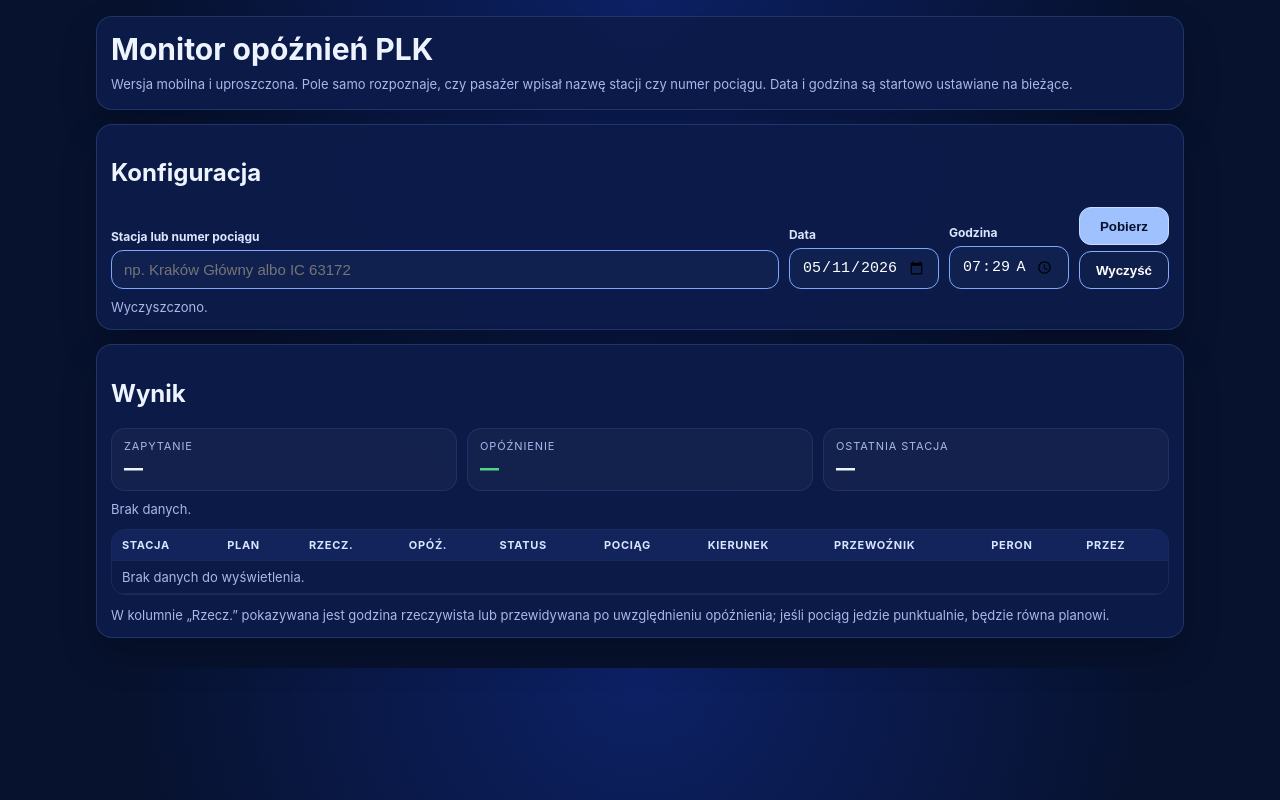
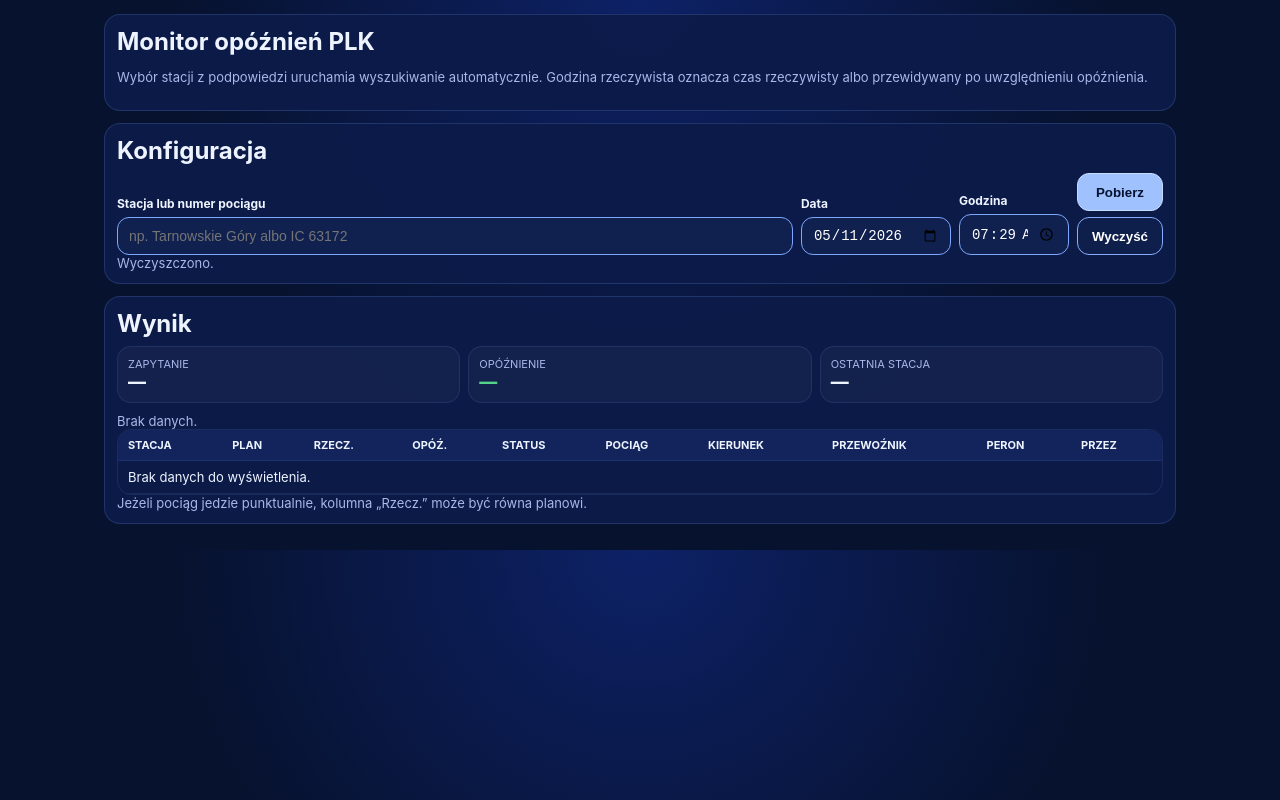
Before and after one commit to rafstak-afk/train-delay-monitor, a plain HTML site: page index.html in a window 1280 px wide. Both pictures are taken after a click on the button "Wyczyść". Drawn offline with Linux system fonts and the light colour scheme.

Commit message:
Refactor HTML structure and update styles

```diff
--- a/index.html
+++ b/index.html
@@ -5,358 +5,58 @@
   <meta name="viewport" content="width=device-width, initial-scale=1">
   <title>Monitor opóźnień PLK</title>
   <style>
-    :root {
-      --bg:#07122f;
-      --panel:#0d1b4a;
-      --panel-2:#13265f;
-      --line:#28408c;
-      --text:#eef4ff;
-      --muted:#a8b8ea;
-      --good:#54d48a;
-      --warn:#ffcf57;
-      --bad:#ff7a7a;
-      --accent:#78a9ff;
-      --accent-2:#9ec0ff;
-      --radius:16px;
-    }
-    * { box-sizing:border-box; }
-    body {
-      margin:0;
-      font-family:Inter,system-ui,sans-serif;
-      background:radial-gradient(circle at top, #0d2166 0%, var(--bg) 55%);
-      color:var(--text);
-    }
-    .wrap {
-      max-width:1120px;
-      margin:0 auto;
-      padding:16px;
-    }
-    .card {
-      background:rgba(13,27,74,.94);
-      border:1px solid rgba(120,169,255,.18);
-      border-radius:var(--radius);
-      box-shadow:0 18px 36px rgba(0,0,0,.22);
-      padding:14px;
-      margin-bottom:14px;
-    }
-    h1 { margin:0 0 8px; font-size:30px; }
-    .lead { margin:0; color:var(--muted); font-size:13px; line-height:1.5; }
-    .grid {
-      display:grid;
-      grid-template-columns:minmax(0,2fr) 150px 120px auto;
-      gap:10px;
-      align-items:end;
-    }
-    .field label {
-      display:block;
-      margin-bottom:6px;
-      color:#dbe6ff;
-      font-size:12px;
-      font-weight:700;
-    }
-    input {
-      width:100%;
-      min-height:38px;
-      border-radius:12px;
-      border:1px solid #7ea7ff;
-      background:#10214f;
-      color:#fff;
-      padding:10px 12px;
-      font-size:15px;
-    }
-    .actions { display:grid; gap:6px; }
-    button {
-      min-height:38px;
-      border-radius:12px;
-      border:1px solid transparent;
-      font-weight:800;
-      cursor:pointer;
-      padding:0 16px;
-    }
-    .primary { background:#9fc2ff; color:#06122f; border-color:#c8dcff; }
-    .secondary { background:#0f1f4b; border-color:#88adff; color:#ffffff; }
-    .status { margin-top:10px; color:var(--muted); font-size:13px; }
-    .stats {
-      display:grid;
-      grid-template-columns:repeat(3,1fr);
-      gap:10px;
-      margin-bottom:10px;
-    }
-    .stat {
-      background:rgba(255,255,255,.03);
-      border:1px solid rgba(120,169,255,.12);
-      border-radius:14px;
-      padding:10px 12px;
-    }
-    .stat .k { color:var(--muted); font-size:11px; text-transform:uppercase; letter-spacing:.08em; }
-    .stat .v { font-size:19px; font-weight:800; margin-top:4px; }
-    .stat .ok { color:var(--good); }
-    .meta {
-      display:flex;
-      justify-content:space-between;
-      gap:10px;
-      flex-wrap:wrap;
-      color:var(--muted);
-      font-size:13px;
-      margin:8px 0 12px;
-    }
-    .table-wrap {
-      overflow:auto;
-      border:1px solid rgba(120,169,255,.12);
-      border-radius:14px;
-    }
-    table {
-      width:100%;
-      border-collapse:collapse;
-      min-width:930px;
-      font-size:13px;
-    }
-    th, td {
-      padding:8px 10px;
-      border-bottom:1px solid rgba(120,169,255,.1);
-      text-align:left;
-      vertical-align:top;
-      white-space:nowrap;
-    }
-    th {
-      font-size:11px;
-      text-transform:uppercase;
-      letter-spacing:.06em;
-      color:#d8e5ff;
-      background:#12245b;
-      position:sticky;
-      top:0;
-    }
-    td.compact { white-space:normal; line-height:1.25; min-width:110px; }
-    .pill {
-      display:inline-block;
-      border-radius:999px;
-      padding:3px 8px;
-      font-size:11px;
-      font-weight:700;
-      background:rgba(255,255,255,.08);
-    }
-    .delay-ok { color:var(--good); }
-    .delay-bad { color:var(--warn); }
-    a { color:#dcb9ff; }
-    .portal { margin-top:12px; font-size:13px; color:var(--muted); }
-    .mobile-cards { display:none; gap:8px; }
-    .row-card {
-      border:1px solid rgba(120,169,255,.12);
-      border-radius:14px;
-      padding:10px;
-      background:rgba(255,255,255,.03);
-    }
-    .row-top, .row-sub { display:flex; justify-content:space-between; gap:8px; }
-    .row-sub { margin-top:6px; color:var(--muted); font-size:12px; flex-wrap:wrap; }
-    .muted { color:var(--muted); }
-    @media (max-width: 860px) {
-      h1 { font-size:24px; }
-      .grid { grid-template-columns:1fr; }
-      .actions { grid-template-columns:1fr 1fr; }
-      .stats { grid-template-columns:1fr; }
-      .table-wrap { display:none; }
-      .mobile-cards { display:grid; }
-      .card { padding:12px; }
-      input, button { min-height:36px; font-size:13px; }
-      .stat .v { font-size:17px; }
-    }
+    :root{--bg:#07122f;--panel:#0d1b4a;--line:#7ea7ff;--text:#eef4ff;--muted:#a8b8ea;--good:#54d48a;--warn:#ffcf57;--accent:#9fc2ff}
+    *{box-sizing:border-box} body{margin:0;font-family:Inter,system-ui,sans-serif;background:radial-gradient(circle at top,#0d2166 0%,var(--bg) 55%);color:var(--text)}
+    .wrap{max-width:1100px;margin:0 auto;padding:14px}.card{background:rgba(13,27,74,.94);border:1px solid rgba(120,169,255,.18);border-radius:16px;padding:12px;margin-bottom:12px}
+    h1,h2{margin:0 0 8px}.lead,.status,.meta,.portal{color:var(--muted);font-size:13px}.grid{display:grid;grid-template-columns:minmax(0,2fr) 150px 110px auto;gap:8px;align-items:end}
+    .field label{display:block;margin-bottom:6px;font-size:12px;font-weight:700}.suggest-wrap{position:relative}
+    input{width:100%;min-height:38px;border-radius:12px;border:1px solid var(--line);background:#10214f;color:#fff;padding:9px 11px;font-size:14px}
+    .actions{display:grid;gap:6px} button{min-height:38px;border-radius:12px;padding:0 14px;font-weight:800;cursor:pointer}.primary{background:var(--accent);color:#06122f;border:1px solid #c8dcff}.secondary{background:#0f1f4b;border:1px solid #88adff;color:#fff}
+    .stats{display:grid;grid-template-columns:repeat(3,1fr);gap:8px;margin-bottom:10px}.stat{background:rgba(255,255,255,.03);border:1px solid rgba(120,169,255,.12);border-radius:14px;padding:10px}.k{color:var(--muted);font-size:11px;text-transform:uppercase}.v{font-size:18px;font-weight:800}.ok{color:var(--good)}
+    .table-wrap{overflow:auto;border:1px solid rgba(120,169,255,.12);border-radius:14px}table{width:100%;border-collapse:collapse;min-width:920px;font-size:13px}th,td{padding:8px 10px;border-bottom:1px solid rgba(120,169,255,.1);text-align:left;vertical-align:top;white-space:nowrap}th{font-size:11px;text-transform:uppercase;background:#12245b}.compact{white-space:normal;line-height:1.25;min-width:110px}.pill{display:inline-block;border-radius:999px;padding:3px 8px;font-size:11px;font-weight:700;background:rgba(255,255,255,.08)}
+    .delay-ok{color:var(--good)}.delay-bad{color:var(--warn)} a{color:#dcb9ff}.suggestions{position:absolute;left:0;right:0;top:100%;z-index:10;background:#10214f;border:1px solid var(--line);border-radius:12px;margin-top:4px;overflow:hidden;display:none}.suggestions.show{display:block}.suggestion{padding:10px 12px;cursor:pointer;border-top:1px solid rgba(255,255,255,.06)}.suggestion:first-child{border-top:none}.suggestion:hover{background:#17316f}.mobile-cards{display:none;gap:8px}.row-card{border:1px solid rgba(120,169,255,.12);border-radius:14px;padding:10px;background:rgba(255,255,255,.03)}.row-top,.row-sub{display:flex;justify-content:space-between;gap:8px;flex-wrap:wrap}.row-sub{margin-top:6px;color:var(--muted);font-size:12px}
+    @media (max-width:860px){.grid{grid-template-columns:1fr 1fr auto auto}.stats{grid-template-columns:1fr}.table-wrap{display:none}.mobile-cards{display:grid}}
+    @media (max-width:620px){.grid{grid-template-columns:1fr 1fr;}.actions{grid-column:1/-1;grid-template-columns:1fr 1fr}}
   </style>
 </head>
 <body>
   <div class="wrap">
-    <section class="card">
-      <h1>Monitor opóźnień PLK</h1>
-      <p class="lead">Wersja mobilna i uproszczona. Pole samo rozpoznaje, czy pasażer wpisał nazwę stacji czy numer pociągu. Data i godzina są startowo ustawiane na bieżące.</p>
-    </section>
-
+    <section class="card"><h1>Monitor opóźnień PLK</h1><p class="lead">Wybór stacji z podpowiedzi uruchamia wyszukiwanie automatycznie. Godzina rzeczywista oznacza czas rzeczywisty albo przewidywany po uwzględnieniu opóźnienia.</p></section>
     <section class="card">
       <h2>Konfiguracja</h2>
       <div class="grid">
-        <div class="field">
-          <label for="query">Stacja lub numer pociągu</label>
-          <input id="query" placeholder="np. Kraków Główny albo IC 63172">
-        </div>
-        <div class="field">
-          <label for="date">Data</label>
-          <input id="date" type="date">
-        </div>
-        <div class="field">
-          <label for="time">Godzina</label>
-          <input id="time" type="time">
-        </div>
-        <div class="actions">
-          <button class="primary" id="fetchBtn">Pobierz</button>
-          <button class="secondary" id="clearBtn">Wyczyść</button>
-        </div>
+        <div class="field suggest-wrap"><label for="query">Stacja lub numer pociągu</label><input id="query" list="stationHints" autocomplete="off" placeholder="np. Tarnowskie Góry albo IC 63172"><div id="suggestions" class="suggestions"></div></div>
+        <div class="field"><label for="date">Data</label><input id="date" type="date"></div>
+        <div class="field"><label for="time">Godzina</label><input id="time" type="time"></div>
+        <div class="actions"><button class="primary" id="fetchBtn">Pobierz</button><button class="secondary" id="clearBtn">Wyczyść</button></div>
       </div>
       <div class="status" id="statusText">Gotowe.</div>
     </section>
-
     <section class="card">
       <h2>Wynik</h2>
-      <div class="stats">
-        <div class="stat"><div class="k">Zapytanie</div><div class="v" id="queryValue">—</div></div>
-        <div class="stat"><div class="k">Opóźnienie</div><div class="v ok" id="delayValue">—</div></div>
-        <div class="stat"><div class="k">Ostatnia stacja</div><div class="v" id="lastStationValue">—</div></div>
-      </div>
-      <div class="meta">
-        <div id="summaryText">Brak danych.</div>
-        <div><a id="portalLink" href="#" target="_blank" rel="noopener noreferrer" hidden>Pełna tabela odjazdów</a></div>
-      </div>
-
-      <div class="table-wrap">
-        <table>
-          <thead>
-            <tr>
-              <th>Stacja</th>
-              <th>Plan</th>
-              <th>Rzecz.</th>
-              <th>Opóź.</th>
-              <th>Status</th>
-              <th>Pociąg</th>
-              <th>Kierunek</th>
-              <th>Przewoźnik</th>
-              <th>Peron</th>
-              <th>Przez</th>
-            </tr>
-          </thead>
-          <tbody id="resultBody">
-            <tr><td colspan="10" class="muted">Brak danych do wyświetlenia.</td></tr>
-          </tbody>
-        </table>
-      </div>
-
+      <div class="stats"><div class="stat"><div class="k">Zapytanie</div><div class="v" id="queryValue">—</div></div><div class="stat"><div class="k">Opóźnienie</div><div class="v ok" id="delayValue">—</div></div><div class="stat"><div class="k">Ostatnia stacja</div><div class="v" id="lastStationValue">—</div></div></div>
+      <div class="meta"><div id="summaryText">Brak danych.</div><div><a id="portalLink" href="#" target="_blank" rel="noopener noreferrer" hidden>Pełna tabela odjazdów</a></div></div>
+      <div class="table-wrap"><table><thead><tr><th>Stacja</th><th>Plan</th><th>Rzecz.</th><th>Opóź.</th><th>Status</th><th>Pociąg</th><th>Kierunek</th><th>Przewoźnik</th><th>Peron</th><th>Przez</th></tr></thead><tbody id="resultBody"><tr><td colspan="10">Brak danych do wyświetlenia.</td></tr></tbody></table></div>
       <div class="mobile-cards" id="mobileCards"></div>
-      <div class="portal">W kolumnie „Rzecz.” pokazywana jest godzina rzeczywista lub przewidywana po uwzględnieniu opóźnienia; jeśli pociąg jedzie punktualnie, będzie równa planowi.</div>
+      <div class="portal">Jeżeli pociąg jedzie punktualnie, kolumna „Rzecz.” może być równa planowi.</div>
     </section>
   </div>
-
-  <script>
-    const queryInput = document.getElementById('query');
-    const dateInput = document.getElementById('date');
-    const timeInput = document.getElementById('time');
-    const fetchBtn = document.getElementById('fetchBtn');
-    const clearBtn = document.getElementById('clearBtn');
-    const statusText = document.getElementById('statusText');
-    const queryValue = document.getElementById('queryValue');
-    const delayValue = document.getElementById('delayValue');
-    const lastStationValue = document.getElementById('lastStationValue');
-    const summaryText = document.getElementById('summaryText');
-    const resultBody = document.getElementById('resultBody');
-    const mobileCards = document.getElementById('mobileCards');
-    const portalLink = document.getElementById('portalLink');
-
-    initDateTime();
-
-    fetchBtn.addEventListener('click', fetchData);
-    clearBtn.addEventListener('click', clearAll);
-    queryInput.addEventListener('keydown', (e) => { if (e.key === 'Enter') fetchData(); });
-
-    function initDateTime() {
-      const now = new Date();
-      dateInput.value = now.toISOString().slice(0,10);
-      timeInput.value = `${String(now.getHours()).padStart(2,'0')}:${String(now.getMinutes()).padStart(2,'0')}`;
-    }
-
-    async function fetchData() {
-      const query = queryInput.value.trim();
-      if (!query) {
-        statusText.textContent = 'Wpisz stację albo numer pociągu.';
-        return;
-      }
-      statusText.textContent = 'Pobieranie danych…';
-      fetchBtn.disabled = true;
-      try {
-        const res = await fetch('/api/train', {
-          method: 'POST',
-          headers: { 'Content-Type': 'application/json' },
-          body: JSON.stringify({ query, trainDate: dateInput.value, trainTime: timeInput.value })
-        });
-        const data = await res.json();
-        render(data, query);
-        statusText.textContent = res.ok ? 'Gotowe.' : (data.error || 'Błąd API.');
-      } catch (err) {
-        statusText.textContent = `Błąd: ${err.message}`;
-      } finally {
-        fetchBtn.disabled = false;
-      }
-    }
-
-    function render(data, query) {
-      queryValue.textContent = data.matchedStation || data.trainNumber || query || '—';
-      delayValue.textContent = `${data.delayMinutes ?? 0} min`;
-      delayValue.className = 'v ' + ((data.delayMinutes ?? 0) > 0 ? 'delay-bad' : 'ok');
-      lastStationValue.textContent = data.lastStation || '—';
-      const count = data.totalDepartures ?? data.totalStops ?? 0;
-      summaryText.textContent = count ? `Pokazuję ${Math.min(count, 20)} z ${count} rekordów.` : 'Brak danych.';
-      if (data.fullTimetableUrl || data.stationPortalUrl) {
-        portalLink.hidden = false;
-        portalLink.href = data.fullTimetableUrl || data.stationPortalUrl;
-      } else {
-        portalLink.hidden = true;
-        portalLink.href = '#';
-      }
-      renderRows(data.route || []);
-    }
-
-    function renderRows(rows) {
-      if (!rows.length) {
-        resultBody.innerHTML = '<tr><td colspan="10" class="muted">Brak danych do wyświetlenia.</td></tr>';
-        mobileCards.innerHTML = '<div class="row-card muted">Brak danych do wyświetlenia.</div>';
-        return;
-      }
-      resultBody.innerHTML = rows.map((row) => `
-        <tr>
-          <td class="compact">${esc(row.station || '—')}</td>
-          <td>${esc(row.scheduled || '—')}</td>
-          <td>${esc(row.actual || '—')}</td>
-          <td class="${(row.delayMinutes || 0) > 0 ? 'delay-bad' : 'delay-ok'}">${esc(String(row.delayMinutes ?? 0))} min</td>
-          <td><span class="pill">${esc(labelStatus(row.status || '—'))}</span></td>
-          <td>${esc(row.trainNumber || '—')}</td>
-          <td class="compact">${esc(row.destination || '—')}</td>
-          <td class="compact">${esc(row.carrier || '—')}</td>
-          <td>${esc(row.platform || '—')}</td>
-          <td class="compact">${esc(row.via || '—')}</td>
-        </tr>
-      `).join('');
-
-      mobileCards.innerHTML = rows.map((row) => `
-        <div class="row-card">
-          <div class="row-top"><strong>${esc(row.trainNumber || '—')}</strong><span class="${(row.delayMinutes || 0) > 0 ? 'delay-bad' : 'delay-ok'}">${esc(String(row.delayMinutes ?? 0))} min</span></div>
-          <div class="row-sub"><span>${esc(row.station || '—')} → ${esc(row.destination || '—')}</span><span>${esc(row.scheduled || '—')} / ${esc(row.actual || '—')}</span></div>
-          <div class="row-sub"><span>${esc(labelStatus(row.status || '—'))}</span><span>${esc(row.carrier || '—')}</span><span>Peron ${esc(row.platform || '—')}</span></div>
-          <div class="row-sub"><span>Przez: ${esc(row.via || '—')}</span></div>
-        </div>
-      `).join('');
-    }
-
-    function clearAll() {
-      queryInput.value = '';
-      initDateTime();
-      queryValue.textContent = '—';
-      delayValue.textContent = '—';
-      lastStationValue.textContent = '—';
-      summaryText.textContent = 'Brak danych.';
-      resultBody.innerHTML = '<tr><td colspan="10" class="muted">Brak danych do wyświetlenia.</td></tr>';
-      mobileCards.innerHTML = '';
-      portalLink.hidden = true;
-      portalLink.href = '#';
-      statusText.textContent = 'Wyczyszczono.';
-    }
-
-    function labelStatus(status) {
-      const s = String(status || '').toUpperCase();
-      if (s === 'ON_TIME') return 'Punktualnie';
-      if (s === 'DELAYED') return 'Opóźniony';
-      if (s === 'S') return 'Zrealizowano';
-      if (s === 'C') return 'W ruchu';
-      return status || '—';
-    }
-
-    function esc(v) {
-      return String(v ?? '').replaceAll('&', '&amp;').replaceAll('<', '&lt;').replaceAll('>', '&gt;').replaceAll('"', '&quot;');
-    }
-  </script>
+<script>
+const queryInput=document.getElementById('query'),dateInput=document.getElementById('date'),timeInput=document.getElementById('time'),fetchBtn=document.getElementById('fetchBtn'),clearBtn=document.getElementById('clearBtn'),statusText=document.getElementById('statusText'),queryValue=document.getElementById('queryValue'),delayValue=document.getElementById('delayValue'),lastStationValue=document.getElementById('lastStationValue'),summaryText=document.getElementById('summaryText'),resultBody=document.getElementById('resultBody'),mobileCards=document.getElementById('mobileCards'),portalLink=document.getElementById('portalLink'),suggestions=document.getElementById('suggestions');
+let hintTimer=null;
+initDateTime();
+fetchBtn.addEventListener('click',()=>fetchData()); clearBtn.addEventListener('click',clearAll); queryInput.addEventListener('keydown',e=>{if(e.key==='Enter')fetchData()});
+queryInput.addEventListener('input',()=>{clearTimeout(hintTimer); const q=queryInput.value.trim(); if(q.length<2){suggestions.classList.remove('show'); suggestions.innerHTML=''; return;} hintTimer=setTimeout(()=>loadHints(q),180);});
+document.addEventListener('click',e=>{ if(!suggestions.contains(e.target) && e.target!==queryInput) suggestions.classList.remove('show'); });
+function initDateTime(){const now=new Date();dateInput.value=now.toISOString().slice(0,10);timeInput.value=`${String(now.getHours()).padStart(2,'0')}:${String(now.getMinutes()).padStart(2,'0')}`}
+async function loadHints(q){try{const r=await fetch(`/api/stations?search=${encodeURIComponent(q)}`); if(!r.ok) return; const data=await r.json(); const items=(Array.isArray(data?.stations)?data.stations:data?.items||data?.data||[]).slice(0,8); if(!items.length){suggestions.classList.remove('show'); return;} suggestions.innerHTML=items.map(item=>{const name=item.name||item.stationName||item.label||item.description||''; return `<div class="suggestion" data-name="${escAttr(name)}">${esc(name)}</div>`}).join(''); suggestions.classList.add('show'); [...suggestions.querySelectorAll('.suggestion')].forEach(el=>el.addEventListener('click',()=>{queryInput.value=el.dataset.name; suggestions.classList.remove('show'); fetchData();}));}catch{}}
+async function fetchData(){const query=queryInput.value.trim(); if(!query){statusText.textContent='Wpisz stację albo numer pociągu.'; return;} statusText.textContent='Pobieranie danych…'; fetchBtn.disabled=true; try{const res=await fetch('/api/train',{method:'POST',headers:{'Content-Type':'application/json'},body:JSON.stringify({query,trainDate:dateInput.value,trainTime:timeInput.value})}); const data=await res.json(); render(data,query); statusText.textContent=res.ok?'Gotowe.':(data.error||'Błąd API.');}catch(err){statusText.textContent=`Błąd: ${err.message}`;}finally{fetchBtn.disabled=false;}}
+function render(data,query){queryValue.textContent=data.matchedStation||data.trainNumber||query||'—'; delayValue.textContent=`${data.delayMinutes??0} min`; delayValue.className='v '+((data.delayMinutes??0)>0?'delay-bad':'ok'); lastStationValue.textContent=data.lastStation||'—'; const count=data.totalDepartures??data.totalStops??0; summaryText.textContent=count?`Pokazuję ${Math.min(count,20)} z ${count} rekordów.`:'Brak danych.'; if(data.fullTimetableUrl||data.stationPortalUrl){portalLink.hidden=false; portalLink.href=data.fullTimetableUrl||data.stationPortalUrl;} else {portalLink.hidden=true; portalLink.href='#';} renderRows(data.route||[])}
+function renderRows(rows){if(!rows.length){resultBody.innerHTML='<tr><td colspan="10">Brak danych do wyświetlenia.</td></tr>'; mobileCards.innerHTML='<div class="row-card">Brak danych do wyświetlenia.</div>'; return;} resultBody.innerHTML=rows.map(row=>`<tr><td class="compact">${esc(row.station||'—')}</td><td>${esc(row.scheduled||'—')}</td><td>${esc(row.actual||'—')}</td><td class="${(row.delayMinutes||0)>0?'delay-bad':'delay-ok'}">${esc(String(row.delayMinutes??0))} min</td><td><span class="pill">${esc(labelStatus(row.status||'—'))}</span></td><td class="compact">${esc(row.trainNumber||'—')}</td><td class="compact">${esc(row.destination||'—')}</td><td class="compact">${esc(row.carrier||'—')}</td><td>${esc(row.platform||'—')}</td><td class="compact">${esc(row.via||'—')}</td></tr>`).join(''); mobileCards.innerHTML=rows.map(row=>`<div class="row-card"><div class="row-top"><strong>${esc(row.trainNumber||'—')}</strong><span class="${(row.delayMinutes||0)>0?'delay-bad':'delay-ok'}">${esc(String(row.delayMinutes??0))} min</span></div><div class="row-sub"><span>${esc(row.station||'—')} → ${esc(row.destination||'—')}</span><span>${esc(row.scheduled||'—')} / ${esc(row.actual||'—')}</span></div><div class="row-sub"><span>${esc(labelStatus(row.status||'—'))}</span><span>${esc(row.carrier||'—')}</span><span>Peron ${esc(row.platform||'—')}</span></div><div class="row-sub"><span>Przez: ${esc(row.via||'—')}</span></div></div>`).join('')}
+function clearAll(){queryInput.value=''; suggestions.classList.remove('show'); suggestions.innerHTML=''; initDateTime(); queryValue.textContent='—'; delayValue.textContent='—'; lastStationValue.textContent='—'; summaryText.textContent='Brak danych.'; resultBody.innerHTML='<tr><td colspan="10">Brak danych do wyświetlenia.</td></tr>'; mobileCards.innerHTML=''; portalLink.hidden=true; portalLink.href='#'; statusText.textContent='Wyczyszczono.'}
+function labelStatus(status){const s=String(status||'').toUpperCase(); if(s==='ON_TIME') return 'Punktualnie'; if(s==='DELAYED') return 'Opóźniony'; if(s==='DONE'||s==='S') return 'Zrealizowano'; if(s==='IN_PROGRESS'||s==='C') return 'W ruchu'; return status||'—'}
+function esc(v){return String(v??'').replaceAll('&','&amp;').replaceAll('<','&lt;').replaceAll('>','&gt;').replaceAll('"','&quot;')}
+function escAttr(v){return esc(v).replaceAll("'",'&#39;')}
+</script>
 </body>
 </html>
```
